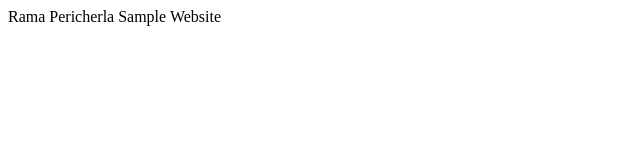
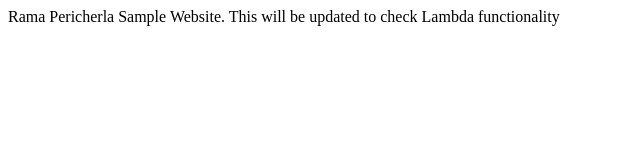
Before and after one commit to rkrajup/rama.github.io, a plain HTML site: page index.html in a window 1280 px wide. Shown: the whole page, without its empty margins (0-640 px from the left). Drawn offline with Linux system fonts and the light colour scheme.

Commit message:
Update index.html

```diff
--- a/index.html
+++ b/index.html
@@ -7,6 +7,7 @@
   <link />
 </head>
 <body>
-  Rama Pericherla Sample Website
+  Rama Pericherla Sample Website.
+  This will be updated to check Lambda functionality
 </body>
 </html>
```
